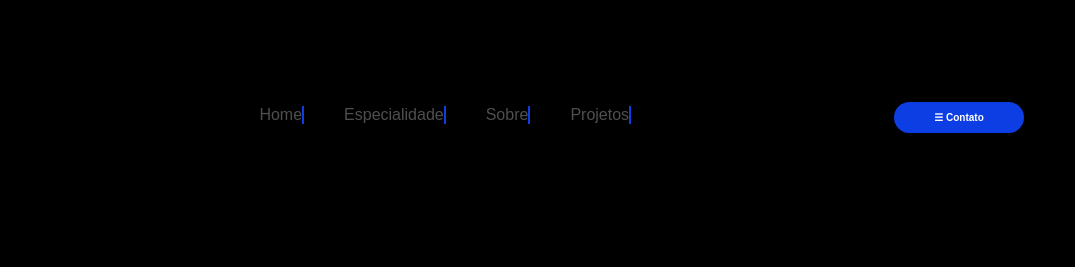
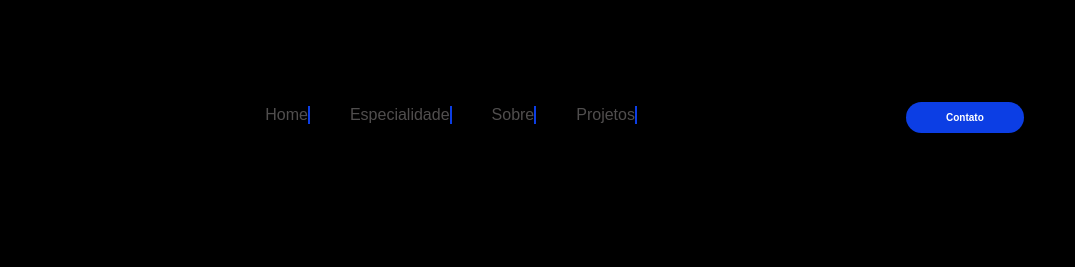
Before and after one commit to Kauas-ui/teste, a plain HTML site: page index.html in a window 1280 px wide. Shown: the top 267 px of the page, 205-1280 px from the left. Drawn offline with nearby package versions, Linux system fonts and the light colour scheme; a web font is replaced by a local one.

Commit message:
Update index.html

```diff
--- a/index.html
+++ b/index.html
@@ -49,7 +49,8 @@
 
            <!-- Botão para abrir o menu -->
 <div class="btn-contato">
-    <button onclick="abrirMenu()">☰ Contato</button>
+    <button onclick="abrirMenu()">
+        Contato</button>
 </div>
 
             </div>
```
